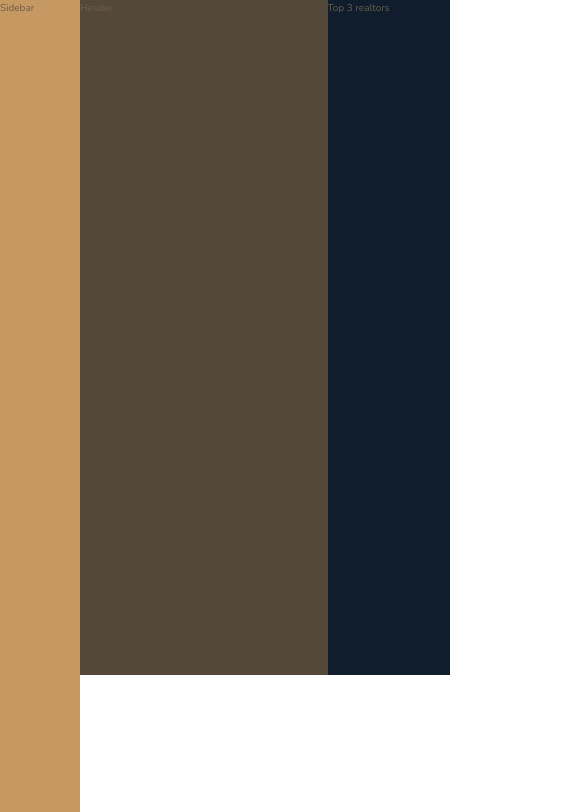
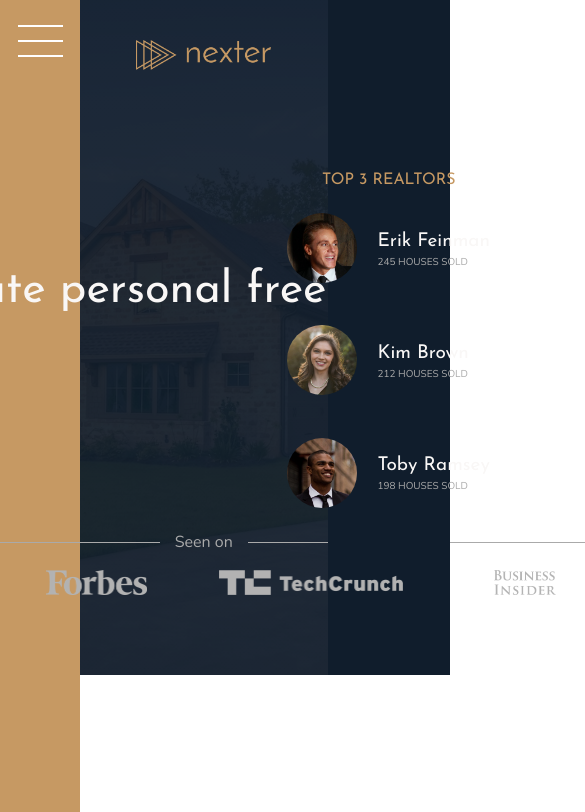
Before and after one commit to romangorelik/Nexter, a website: page index.html in a window 390 px wide. Shown: the top 812 px of the page, 585 px wide, since content can reach past the window. Drawn offline with nearby package versions, Linux system fonts and the light colour scheme.

Commit message:
Added the header and realtors components, next is making everything responsive

```diff
--- a/index.html
+++ b/index.html
@@ -15,15 +15,45 @@
 
 <body class="container">
 	<div class="sidebar">
-		Sidebar
+		<button class="nav-btn"></button>
 	</div>
 
 	<header class="header">
-		Header
+		<img src="img/logo.png" alt="Nexter logo" class="header__logo">
+		<h3 class="heading-3">Your own home:</h3>
+		<h1 class="heading-1">The ultimate personal freedom</h1>
+		<button class="btn header__btn">View our properties</button>
+
+		<div class="header__seenon-text">Seen on</div>
+		<div class="header__seenon-logos">
+			<img src="img/logo-bbc.png" alt="See on logo 1">
+			<img src="img/logo-forbes.png" alt="See on logo 2">
+			<img src="img/logo-techcrunch.png" alt="See on logo 3">
+			<img src="img/logo-bi.png" alt="See on logo 4">
+		</div>
 	</header>
 
 	<div class="realtors">
-		Top 3 realtors
+		<h3 class="heading-3">Top 3 Realtors</h3>
+		<div class="realtors__list">
+			<img src="img/realtor-1.jpeg" alt="Realtor 1" class="realtors__img">
+			<div class="realtors__details">
+				<h4 class="heading-4 heading-4--light">Erik Feinman</h4>
+				<p class="realtors__sold">245 houses sold</p>
+			</div>
+
+			<img src="img/realtor-2.jpeg" alt="Realtor 2" class="realtors__img">
+			<div class="realtors__details">
+				<h4 class="heading-4 heading-4--light">Kim Brown</h4>
+				<p class="realtors__sold">212 houses sold</p>
+			</div>
+
+			<img src="img/realtor-3.jpeg" alt="Realtor 3" class="realtors__img">
+			<div class="realtors__details">
+				<h4 class="heading-4 heading-4--light">Toby Ramsey</h4>
+				<p class="realtors__sold">198 houses sold</p>
+			</div>
+		</div>
 	</div>
 
 	<section class="features">
--- a/sass/_header.scss
+++ b/sass/_header.scss
@@ -1,4 +1,56 @@
 .header {
   background-color: $color-grey-dark-1;
   grid-column: full-start / col-end 6;
+  background-image: linear-gradient(rgba($color-secondary, .93), rgba($color-secondary, .93)), url(../img/hero.jpeg);
+  background-size: cover;
+  background-position: center;
+  padding: 8rem;
+  padding-top: 4rem;
+
+  display: grid;
+  grid-template-rows: 1fr min-content 6rem 1fr;
+  grid-template-columns: max-content;
+  grid-row-gap: 1.5rem;
+  justify-content: center;
+
+  &__logo {
+    height: 3rem;
+    justify-self: center;
+  }
+
+  &__btn {
+    justify-self: start;
+    align-self: start;
+  }
+
+  &__seenon-text {
+    display: grid;
+    grid-template-columns: 1fr max-content 1fr;
+    grid-column-gap: 1.5rem;
+    font-size: 1.6rem;
+    color: $color-grey-light-2;
+
+    align-items: center;
+
+    &::before,
+    &::after {
+      content: '';
+      display: block;
+      height: 1px;
+      background-color: currentColor;
+    }
+
+  }
+
+  &__seenon-logos {
+    display: grid;
+    grid-template-columns: repeat(4, 1fr);
+    grid-column-gap: 3rem;
+    justify-items: center;
+
+    img {
+      height: 2.5rem;
+      filter: brightness(70%);
+    }
+  }
 }
--- a/sass/_realtors.scss
+++ b/sass/_realtors.scss
@@ -1,4 +1,32 @@
 .realtors {
   background-color: $color-secondary;
   grid-column: col-start 7 / full-end;
+  padding: 3rem;
+
+  display: grid;
+  align-content: center;
+  justify-content: center;
+  justify-items: center;
+  grid-row-gap: 2rem;
+
+  &__list {
+    display: grid;
+    grid-template-columns: min-content max-content;
+    grid-column-gap: 2rem;
+    grid-row-gap: 5vh;
+
+    align-items: center;
+  }
+
+  &__img {
+    width: 7rem;
+    border-radius: 50%;
+    display: block;
+  }
+
+  &__sold {
+    text-transform: uppercase;
+    color: $color-grey-light-2;
+    margin-top: -3px;
+  }
 }
--- a/sass/_sidebar.scss
+++ b/sass/_sidebar.scss
@@ -2,4 +2,36 @@
   background-color: $color-primary;
   grid-column: sidebar-start / sidebar-end;
   grid-row: 1 / -1;
+
+  display: flex;
+  justify-content: center;
 }
+
+.nav-btn {
+  border: none;
+  border-radius: none;
+
+  position: fixed;
+
+  background-color: #fff;
+  height: 2px;
+  width: 4.5rem;
+  margin-top: 4rem;
+
+  &::before,
+  &::after {
+    content: '';
+    display: block;
+    background-color: #fff;
+    height: 2px;
+    width: 4.5rem;
+  }
+
+  &::before {
+    transform: translateY(-1.5rem);
+  }
+
+  &::after {
+    transform: translateY(1.3rem);
+  }
+}
--- a/sass/_typography.scss
+++ b/sass/_typography.scss
@@ -5,6 +5,9 @@
 
 .heading-1 {
   @extend %heading;
+  font-size: 4.5rem;
+  color: $color-grey-light-1;
+  line-height: 1;
 }
 
 .heading-2 {
```
Also changed, not shown: css/style.css.
